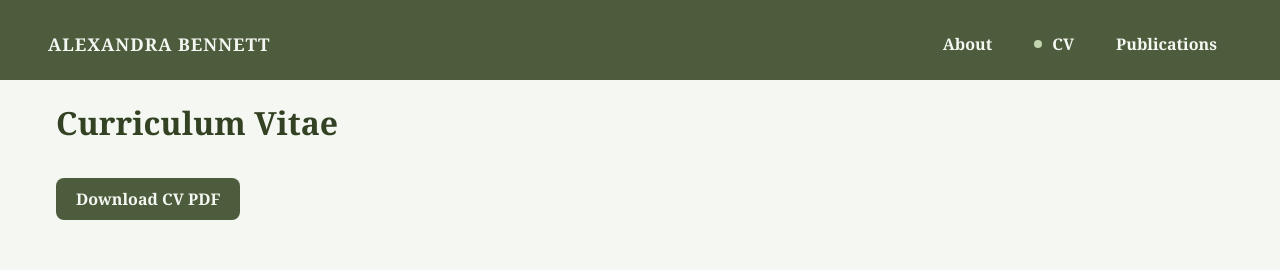
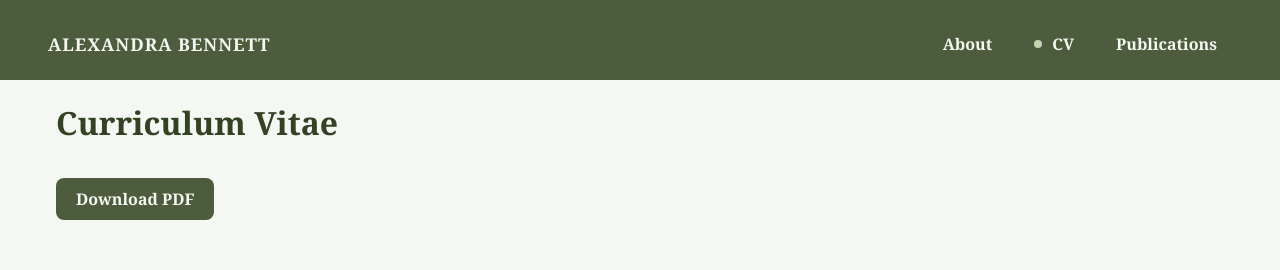
Before and after one commit to a-m-bennett/a-m-bennett.github.io, a plain HTML site: page cv.html in a window 1280 px wide. Shown: the top 270 px of the page. Drawn offline with Linux system fonts and the light colour scheme.

Commit message:
cv changes

```diff
--- a/cv.html
+++ b/cv.html
@@ -18,7 +18,7 @@
 
     <main>
         <h1>Curriculum Vitae</h1>
-        <a href="resources/CV.pdf" download class="download-btn">Download CV PDF</a>
+        <a href="resources/CV.pdf" download class="download-btn">Download PDF</a>
 
         <section class="cv-section">
             <h2>Education</h2>
```
Also changed, not shown: 1 other file.
